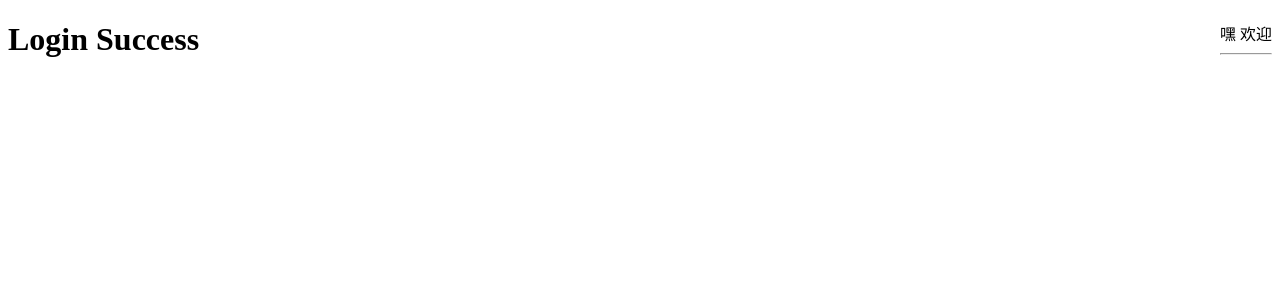
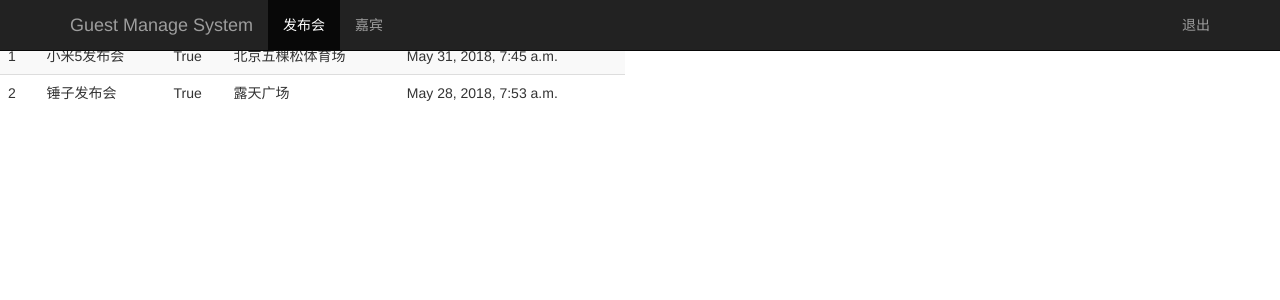
Before and after one commit to coool0230/guest, a Django app: page /event_manage/ in a window 1280 px wide. Shown: the top 300 px of the page. Run offline with Django 3.2, Linux system fonts and the light colour scheme; a user stored in the database is signed in; data comes from the database, SQL or seed files in the repository; some libraries are stand-ins or nearby versions.

Commit message:
重写 event_manage.html 引入 bootstrap3

```diff
--- a/guest/settings.py
+++ b/guest/settings.py
@@ -38,6 +38,7 @@
     'django.contrib.messages',
     'django.contrib.staticfiles',
     'sign',
+    'bootstrap3',
 ]
 
 MIDDLEWARE = [
--- a/sign/templates/event_manage.html
+++ b/sign/templates/event_manage.html
@@ -1,13 +1,61 @@
 <!DOCTYPE html>
-<html lang="en">
+<html lang="zh-CN">
 <head>
+    {% load bootstrap3 %}
+    {% bootstrap_css %}
+    {% bootstrap_javascript %}
     <meta charset="UTF-8">
-    <title>Event Manage Page</title>
+    <title>Guest Manage</title>
 </head>
-<body>
-<div style="float:right;">
-    <a>嘿 {{ user }} 欢迎</a><hr/>
+
+
+<body role="document">
+<!--导航栏 -->
+<nav class="navbar navbar-inverse navbar-fixed-top">
+    <div class="container">
+        <div class="navbar-header">
+            <a class="navbar-brand" href="/event_manage/">Guest Manage System</a>
+        </div>
+        <div id="navbar" class="collapse navbar-collapse">
+            <ul class="nav navbar-nav">
+                <li class="active"><a href="#">发布会</a></li>
+                <li><a href="/guest_manage/">嘉宾</a> </li>
+            </ul>
+            <ul class="nav navbar-nav navbar-right">
+                <li><a href="#">{{user}}</a> </li>
+                <li><a href="/logout/">退出</a> </li>
+            </ul>
+        </div>
+    </div>
+</nav>
+<!--<div style="float:right;">-->
+    <!--<a>嘿 {{ user }} 欢迎</a><hr/>-->
+<!--</div>-->
+<!--<h1>Login Success</h1>-->
+<!--发布会列表-->
+<div class="row" style="padding-top": 80px;>
+    <div class="col-md-6">
+        <table class="table table-striped">
+            <thead>
+            <tr>
+                <th>id</th><th>名称</th><th>状态</th><th>地址</th><th> 时间</th>
+            </tr>
+            </thead>
+            <tbody>
+            {% for event in events %}
+            <tr>
+                <td>{{ event.id }}</td>
+                <td>{{ event.name }}</td>
+                <td>{{ event.status }}</td>
+                <td>{{ event.address }}</td>
+                <td>{{ event.start_time }}</td>
+            </tr>
+            {% endfor %}
+            </tbody>
+        </table>
+    </div>
 </div>
-<h1>Login Success</h1>
+
+
 </body>
 </html>
--- a/sign/views.py
+++ b/sign/views.py
@@ -2,6 +2,7 @@
 from django.http import HttpResponse,HttpResponseRedirect
 from django.contrib import auth
 from django.contrib.auth.decorators import login_required
+from sign.models import Event
 
 # Create your views here.
 
@@ -34,5 +35,6 @@
 @login_required
 def event_manage(request):
     # username = request.COOKIES.get('user','')
+    event_list = Event.objects.all()
     username = request.session.get('user','')
-    return render(request,'event_manage.html',{"user":username})
+    return render(request,'event_manage.html',{"user":username,"events":event_list})
```
